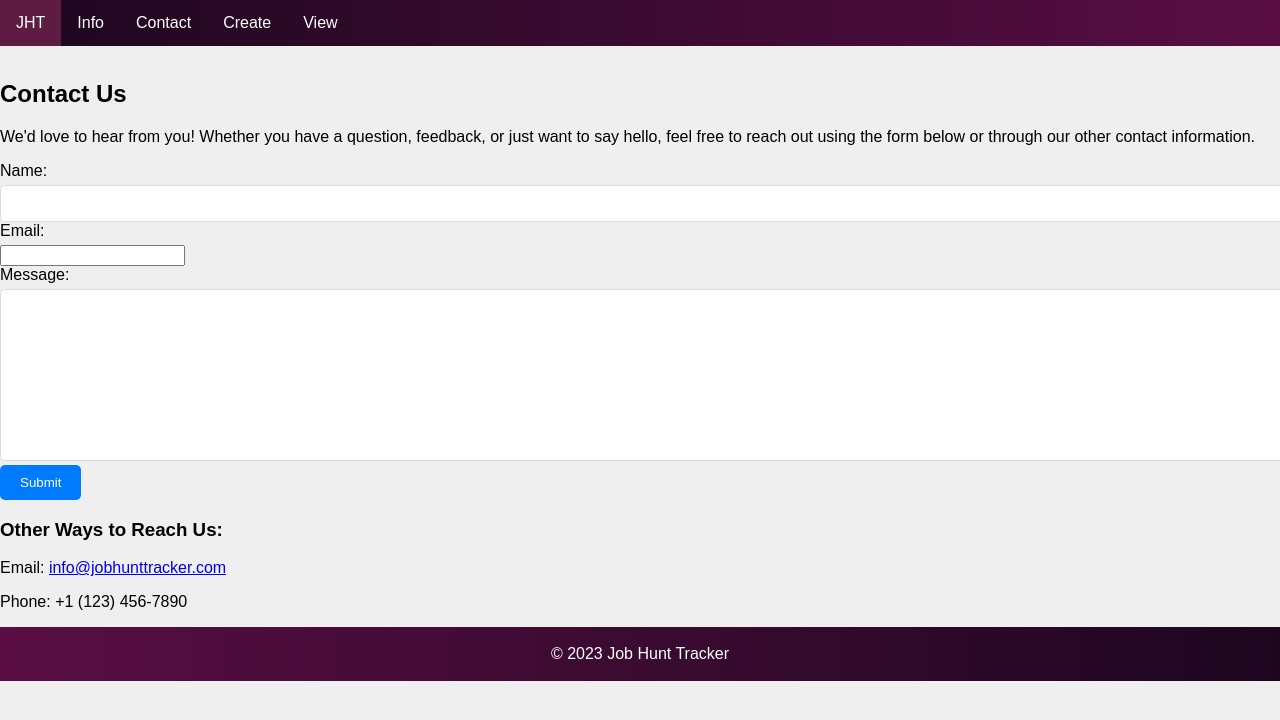
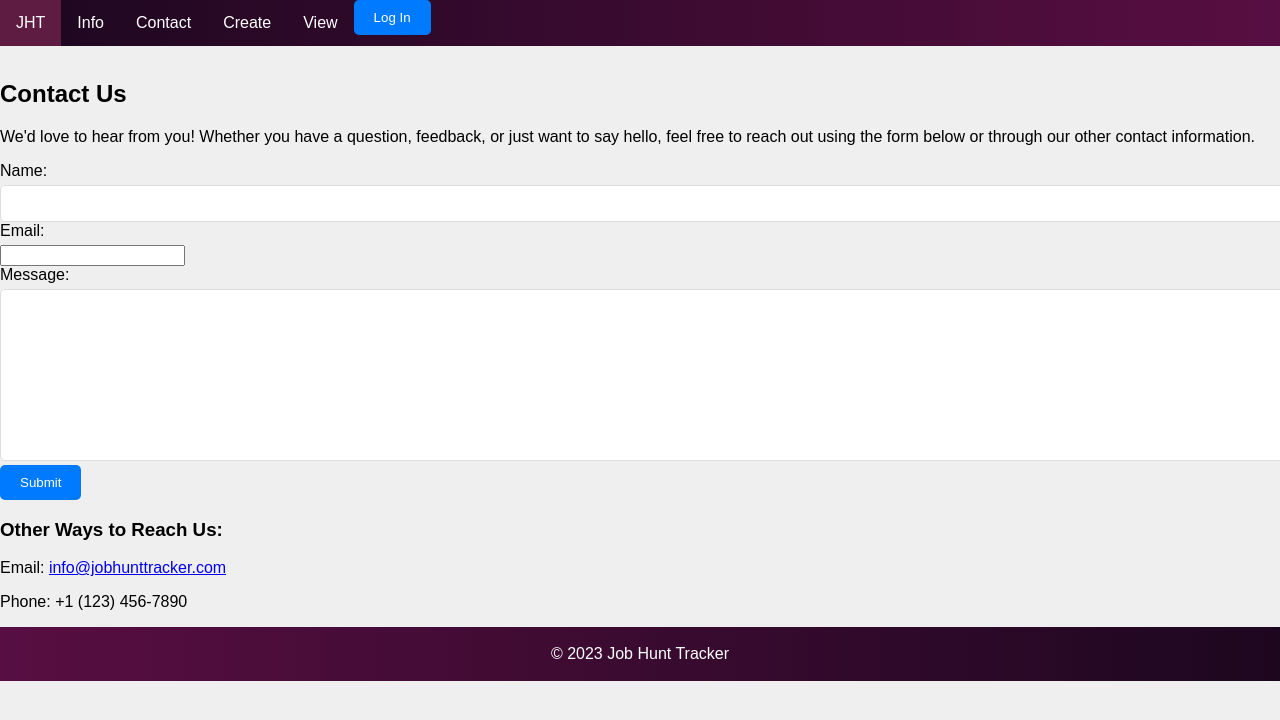
Before and after one commit to teban004/job-hunt-tracker, a React (Create React App) app: page /job-hunt-tracker/contact in a window 1280 px wide. Shown: the top 720 px of the page. Built offline with nearby package versions, Linux system fonts and the light colour scheme.

Commit message:
added basic login button

```diff
--- a/package.json
+++ b/package.json
@@ -4,6 +4,7 @@
   "homepage": "/job-hunt-tracker",
   "private": true,
   "dependencies": {
+    "@auth0/auth0-react": "^2.2.3",
     "@testing-library/jest-dom": "^5.17.0",
     "@testing-library/react": "^13.4.0",
     "@testing-library/user-event": "^13.5.0",
--- a/src/App.js
+++ b/src/App.js
@@ -3,9 +3,17 @@ import { BrowserRouter as Router } from "react-router-dom";
 import "./App.css";
 import NavbarMenu from "./Components/NavbarMenu";
 import MainContent from "./Components/MainContent";
+import { Auth0Provider } from '@auth0/auth0-react';
 
 function App() {
     return (
+        <Auth0Provider
+            domain="dev-szzarm85ogqj8spk.us.auth0.com"
+            clientId="a0VrBxIJmSHUcreTLRYs4FESLHYQTfIR"
+            authorizationParams={{
+            redirect_uri: window.location.origin
+            }}
+        >
             <Router basename="/job-hunt-tracker">
                 <div className="App">
                     <div>
@@ -16,6 +24,7 @@ function App() {
                     </div>
                 </div>
             </Router>
+        </Auth0Provider>
   );
 }
 
--- a/src/Components/NavbarMenu.js
+++ b/src/Components/NavbarMenu.js
@@ -2,6 +2,7 @@ import React, { useState } from "react";
 import { Link } from "react-router-dom";
 import { FiMenu, FiX } from "react-icons/fi";
 import "../Styles/NavbarMenu.css";
+import LoginButton from "./login"
 
 const NavbarMenu = () => {
   const [isOpen, setIsOpen] = useState(false);
@@ -35,6 +36,7 @@ const NavbarMenu = () => {
         <a className="icon" onClick={toggleNavbarMenu}>
           {isOpen ? <FiX /> : <FiMenu />}
         </a>
+        <LoginButton></LoginButton>
       </div>
     </div>
   );
--- /dev/null
+++ b/src/Components/login.js
@@ -0,0 +1,10 @@
+import { useAuth0 } from "@auth0/auth0-react";
+import React from "react";
+
+const LoginButton = () => {
+  const { loginWithRedirect } = useAuth0();
+
+  return <button onClick={() => loginWithRedirect()}>Log In</button>;
+};
+
+export default LoginButton;
```
Also changed, not shown: 1 other file (tests, documents, lock files or other folders). Lines whose indentation alone changed are shown as unchanged.
